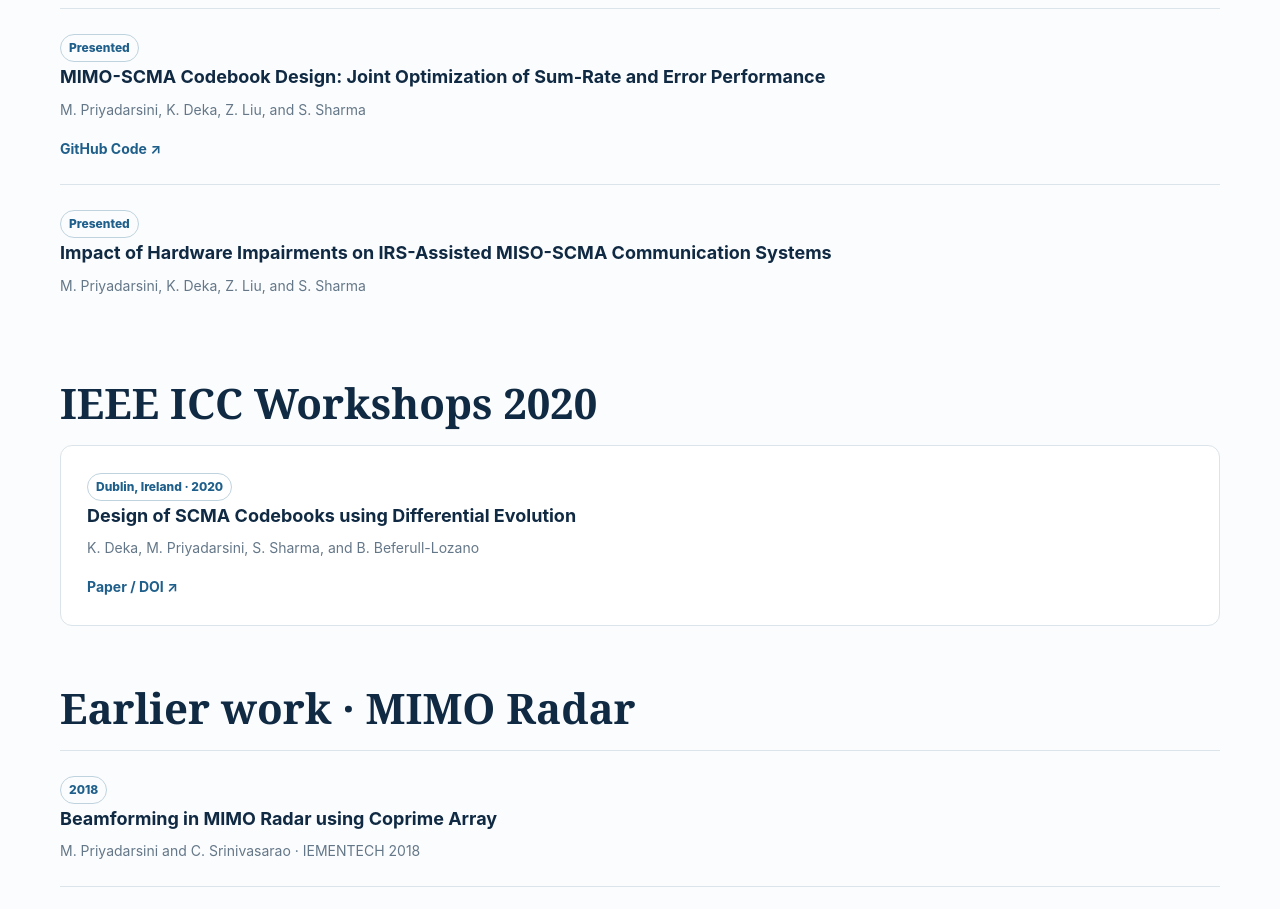
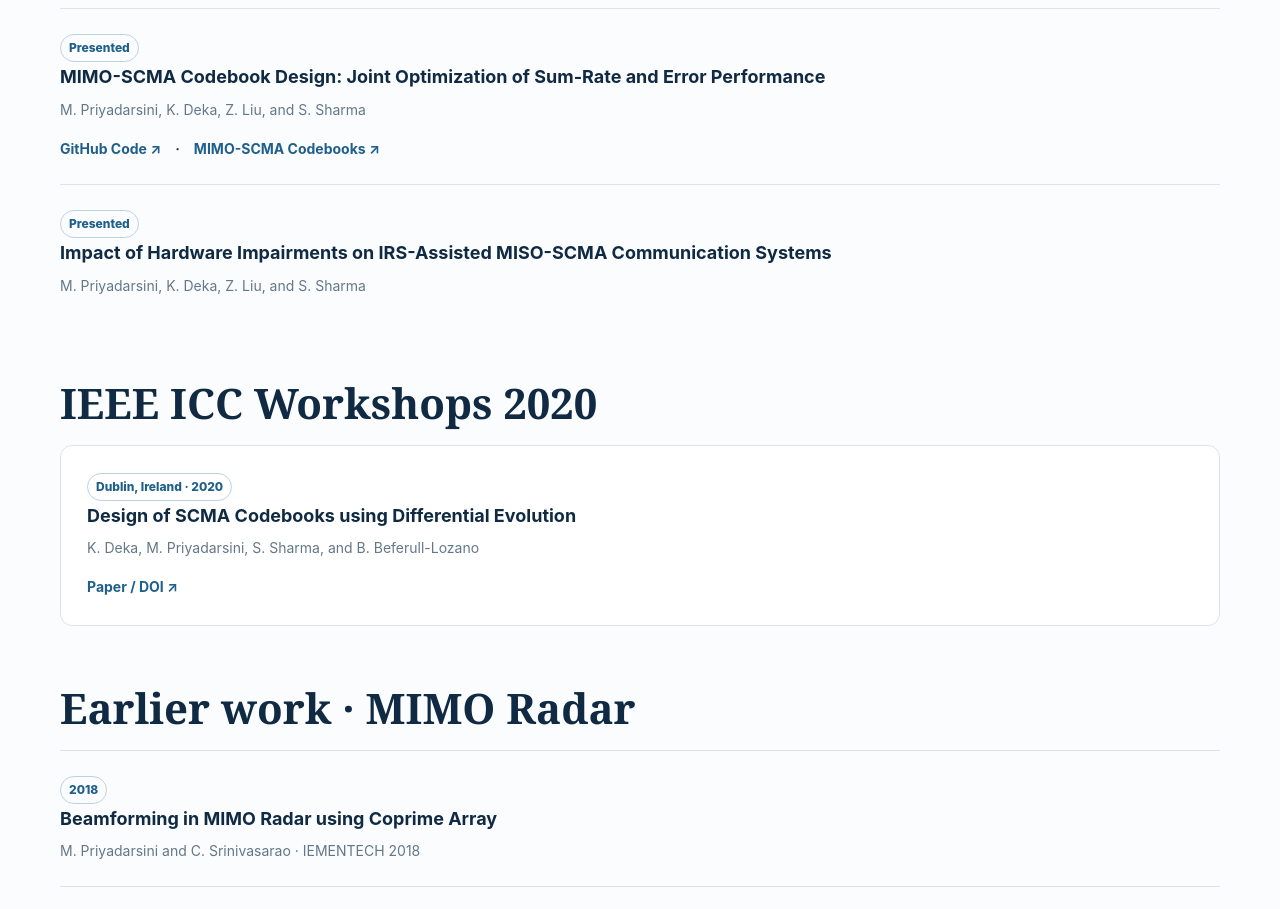
Before and after one commit to minervapriyadarsini/minervapriyadarsini.github.io, a plain HTML site: page publications.html in a window 1280 px wide. Shown: the part 960-1869 px from the top of the page. Drawn offline with Linux system fonts and the light colour scheme.

Commit message:
Add files via upload

```diff
--- a/publications.html
+++ b/publications.html
@@ -1,6 +1,7 @@
 <!doctype html><html><head><meta charset="utf-8"><meta name="viewport" content="width=device-width,initial-scale=1"><title>Publications | Minerva Priyadarsini</title><link rel="stylesheet" href="styles.css"></head><body><header class="nav"><div class="wrap navin"><a class="brand" href="index.html">Minerva Priyadarsini</a><nav class="links"><a href="index.html">Home</a><a href="research.html">Research</a><a class="active" href="publications.html">Publications</a><a href="academic.html">Academic</a><a href="contact.html">Contact</a><a class="cvbtn" href="Minerva_Priyadarsini_CV.pdf" target="_blank">CV</a></nav><a class="mobile cvbtn" href="Minerva_Priyadarsini_CV.pdf">CV</a></div></header><main><section class="pagehead"><div class="wrap"><div class="kicker">Publications</div><h1>Selected publications</h1><p class="intro">Journal and conference contributions spanning RS-SCMA, SCMA codebook design, MIMO systems, OFDM, and radar signal processing.</p></div></section><section class="section"><div class="wrap">
 <h2>Journal article</h2><div class="pub featured"><span class="badge">IEEE Transactions on Communications · 2026</span><h3>Hybrid Rate-Splitting and Sparse Code Multiple Access (RS-SCMA): Design and Performance</h3><div class="meta">M. Priyadarsini, Z. Liu, K. Deka, S. K. Sahoo, and S. Sharma · IEEE Transactions on Communications, vol. 74, pp. 7839–7855, 2026</div><div class="cardlinks"><a href="https://doi.org/10.1109/TCOMM.2026.3686697" target="_blank" rel="noopener">DOI ↗</a><a href="https://github.com/kuntaliitg/RS-SCMA-MATLAB-Code" target="_blank" rel="noopener">MATLAB Code ↗</a></div></div>
-<h2 class="pubsection">IEEE PIMRC 2026</h2><p class="sectionmeta">Singapore · September 2026 · Presented</p><div class="pub"><span class="badge">Presented</span><h3>Rate-Splitting SCMA (RS-SCMA) over OFDM: Subcarrier Mapping and Frequency Diversity</h3><div class="meta">M. Priyadarsini, K. Deka, Z. Liu, and S. Sharma</div></div><div class="pub"><span class="badge">Presented</span><h3>MIMO-SCMA Codebook Design: Joint Optimization of Sum-Rate and Error Performance</h3><div class="meta">M. Priyadarsini, K. Deka, Z. Liu, and S. Sharma</div><div class="cardlinks"><a href="https://github.com/kuntaliitg/MIMO-SCMA-Codebook-Design" target="_blank" rel="noopener">GitHub Code ↗</a></div></div><div class="pub"><span class="badge">Presented</span><h3>Impact of Hardware Impairments on IRS-Assisted MISO-SCMA Communication Systems</h3><div class="meta">M. Priyadarsini, K. Deka, Z. Liu, and S. Sharma</div></div>
+<h2 class="pubsection">IEEE PIMRC 2026</h2><p class="sectionmeta">Singapore · September 2026 · Presented</p><div class="pub"><span class="badge">Presented</span><h3>Rate-Splitting SCMA (RS-SCMA) over OFDM: Subcarrier Mapping and Frequency Diversity</h3><div class="meta">M. Priyadarsini, K. Deka, Z. Liu, and S. Sharma</div></div><div class="pub"><span class="badge">Presented</span><h3>MIMO-SCMA Codebook Design: Joint Optimization of Sum-Rate and Error Performance</h3><div class="meta">M. Priyadarsini, K. Deka, Z. Liu, and S. Sharma</div><div class="cardlinks"><a href="https://github.com/minervapriyadarsini/MIMO-SCMA-Codebook-Design" target="_blank" rel="noopener">GitHub Code ↗</a>
+ <span class="link-sep">·</span> <a href="https://github.com/kuntaliitg/MIMO-SCMA-Codebook-Design" target="_blank" rel="noopener">MIMO-SCMA Codebooks ↗</a></div></div><div class="pub"><span class="badge">Presented</span><h3>Impact of Hardware Impairments on IRS-Assisted MISO-SCMA Communication Systems</h3><div class="meta">M. Priyadarsini, K. Deka, Z. Liu, and S. Sharma</div></div>
 <h2 class="pubsection">IEEE ICC Workshops 2020</h2><div class="pub featured"><span class="badge">Dublin, Ireland · 2020</span><h3>Design of SCMA Codebooks using Differential Evolution</h3><div class="meta">K. Deka, M. Priyadarsini, S. Sharma, and B. Beferull-Lozano</div><div class="cardlinks"><a href="https://doi.org/10.1109/ICCWorkshops49005.2020.9145202" target="_blank" rel="noopener">Paper / DOI ↗</a></div></div>
 <h2 class="pubsection">Earlier work · MIMO Radar</h2><div class="pub"><span class="badge">2018</span><h3>Beamforming in MIMO Radar using Coprime Array</h3><div class="meta">M. Priyadarsini and C. Srinivasarao · IEMENTECH 2018</div></div><div class="pub"><span class="badge">2018</span><h3>Beamforming using Phased Coprime MIMO Radar</h3><div class="meta">M. Priyadarsini and C. Srinivasarao · ICICCT 2018</div></div>
 </div></section></main><footer class="footer"><div class="wrap">© 2026 Minerva Priyadarsini</div></footer></body></html>
```
